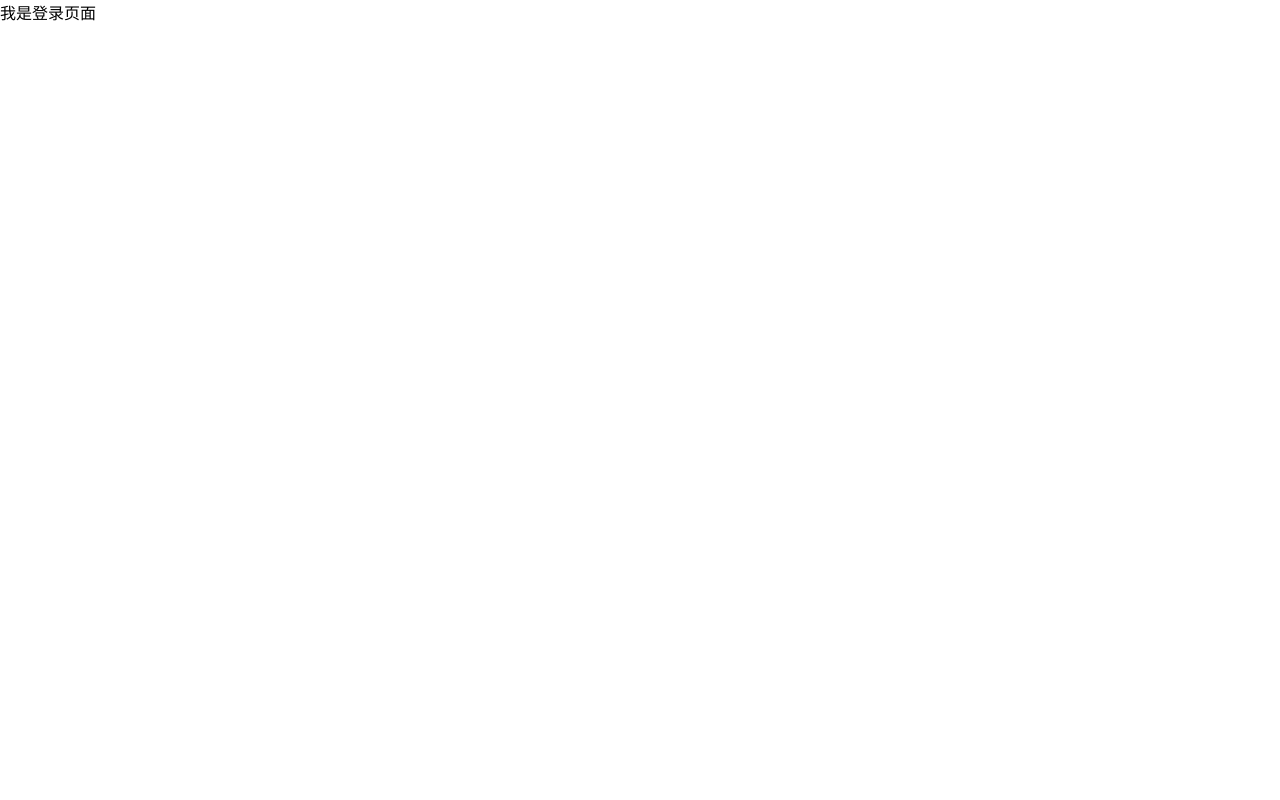
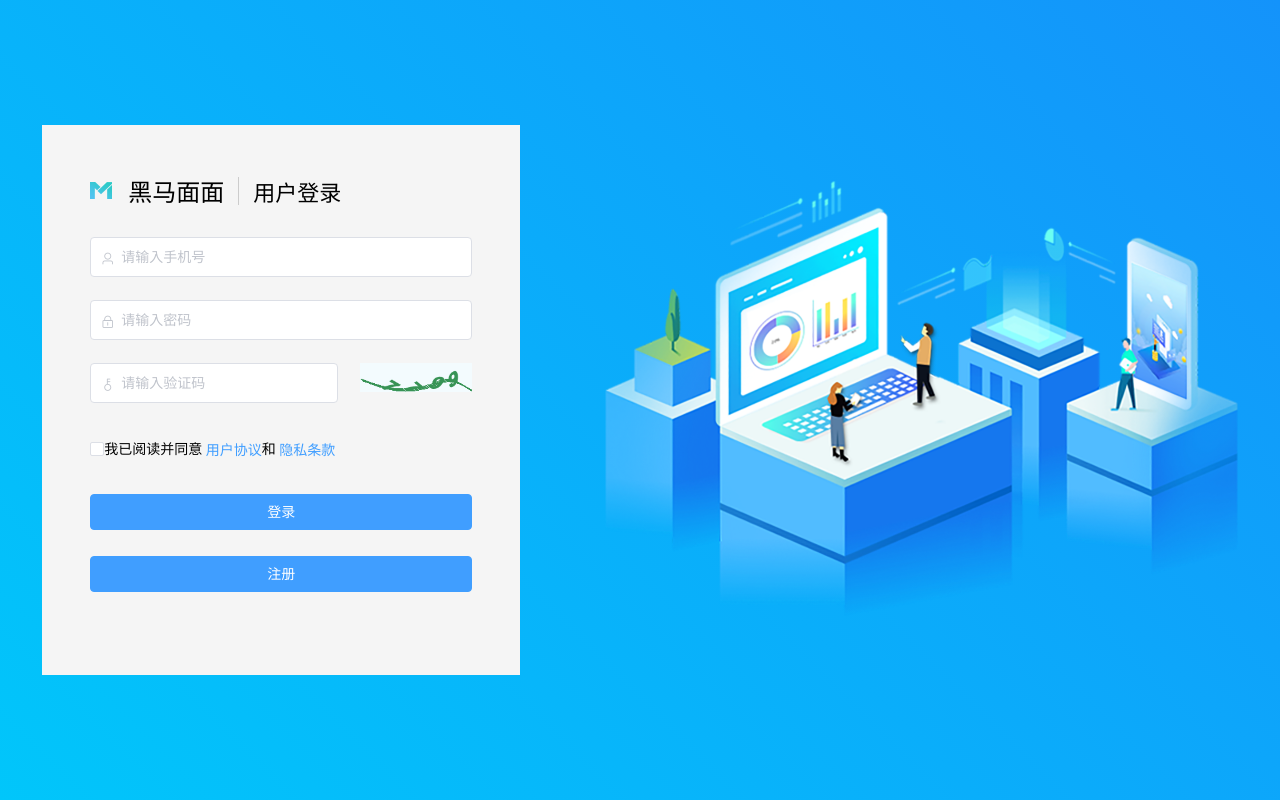
Before and after one commit to rhjy/interview-question, a Vue app: page /#/login in a window 1280 px wide. Built offline with nearby package versions, Linux system fonts and the light colour scheme.

Commit message:
完成手机号自定义验证

```diff
--- a/package.json
+++ b/package.json
@@ -11,6 +11,7 @@
     "axios": "^0.19.2",
     "core-js": "^3.6.4",
     "element": "^0.1.4",
+    "element-ui": "^2.13.1",
     "vue": "^2.6.11",
     "vue-router": "^3.1.6"
   },
--- a/src/App.vue
+++ b/src/App.vue
@@ -1,5 +1,5 @@
 <template>
-  <div>
+  <div id="app">
     <router-view></router-view>
   </div>
 </template>
--- a/src/main.js
+++ b/src/main.js
@@ -9,6 +9,9 @@ Vue.config.productionTip = false
 
 import router from '@/router'
 
+//导入element
+import "@/plugins/element.js"
+
 new Vue({
   render: h => h(App),
   router
--- /dev/null
+++ b/src/plugins/element.js
@@ -0,0 +1,5 @@
+import Vue from "vue";
+import ElementUI from "element-ui";
+import 'element-ui/lib/theme-chalk/index.css';
+
+Vue.use(ElementUI);
--- /dev/null
+++ b/src/styles/base.css
@@ -0,0 +1,54 @@
+* {
+  padding: 0;
+  margin: 0;
+  list-style: none;
+  text-decoration: none;
+  box-sizing: border-box;
+}
+html,
+body,
+#app {
+  height: 100%;
+}
+.login-container {
+  height: 100%;
+  display: flex;
+  align-items: center;
+  justify-content: space-around;
+  background: linear-gradient(225deg, #1493fa, #01c6fa);
+}
+.login-container .left {
+  width: 478px;
+  height: 550px;
+  padding: 48px;
+  background-color: #f5f5f5;
+}
+.login-container .left .title-box {
+  display: flex;
+  align-items: center;
+}
+.login-container .left .title-box img {
+  width: 22px;
+  height: 17px;
+  margin-right: 16px;
+}
+.login-container .left .title-box .title {
+  font-size: 24px;
+  margin-right: 14px;
+}
+.login-container .left .title-box .line {
+  width: 1px;
+  height: 28px;
+  background-color: #ccc;
+  display: inline-block;
+}
+.login-container .left .title-box .sub-title {
+  font-size: 22px;
+  margin-left: 14px;
+}
+.login-container .left .login-form {
+  margin-top: 29px;
+}
+.login-container .left .login-form .captcha {
+  width: 100%;
+}
--- a/src/styles/base.less
+++ b/src/styles/base.less
@@ -5,8 +5,58 @@
   text-decoration: none;
   box-sizing: border-box;
 }
+
 html,
 body,
 #app {
   height: 100%;
 }
+
+.login-container {
+  height: 100%;
+  display: flex;
+  align-items: center;
+  justify-content: space-around;
+  background: linear-gradient(225deg, #1493fa, #01c6fa);
+
+  .left {
+    width: 478px;
+    height: 550px;
+    padding: 48px;
+    background-color: #f5f5f5;
+
+    .title-box {
+      display: flex;
+      align-items: center;
+
+      img {
+        width: 22px;
+        height: 17px;
+        margin-right: 16px;
+      }
+
+      .title {
+        font-size: 24px;
+        margin-right: 14px;
+      }
+
+      .line {
+        width: 1px;
+        height: 28px;
+        background-color: #ccc;
+        display: inline-block;
+      }
+
+      .sub-title {
+        font-size: 22px;
+        margin-left: 14px;
+      }
+    }
+    .login-form{
+      margin-top: 29px;
+      .captcha{
+        width: 100%;
+      }
+    }
+  }
+}
--- a/src/views/login/index.vue
+++ b/src/views/login/index.vue
@@ -1,5 +1,106 @@
 <template>
-    <div>
-        我是登录页面
+  <div class="login-container">
+    <div class="left">
+      <div class="title-box">
+        <img src="@/assets/login_icon.png" alt />
+        <span class="title">黑马面面</span>
+        <span class="line"></span>
+        <span class="sub-title">用户登录</span>
+      </div>
+      <el-form :model="loginForm" class="login-form" :rules="rules">
+        <el-form-item prop="phone">
+          <el-input v-model="loginForm.phone" prefix-icon="el-icon-user" placeholder="请输入手机号"></el-input>
+        </el-form-item>
+        <el-form-item prop="password">
+          <el-input
+            v-model="loginForm.password"
+            prefix-icon="el-icon-lock"
+            placeholder="请输入密码"
+            show-password
+          ></el-input>
+        </el-form-item>
+        <el-form-item prop="code">
+          <el-row :gutter="22">
+            <el-col :span="16">
+              <el-input v-model="loginForm.code" prefix-icon="el-icon-key" placeholder="请输入验证码"></el-input>
+            </el-col>
+            <el-col :span="8">
+              <img class="captcha" src="@/assets/login_captcha.png" alt />
+            </el-col>
+          </el-row>
+        </el-form-item>
+        <el-form-item prop="isCheck">
+          <el-checkbox v-model="loginForm.isCheck"></el-checkbox>我已阅读并同意
+          <el-link type="primary" href="www.baidu.com">用户协议</el-link>和
+          <el-link type="primary" href="www.baidu.com">隐私条款</el-link>
+        </el-form-item>
+        <el-form-item>
+          <el-button style="width:100%" size="medium" type="primary">登录</el-button>
+        </el-form-item>
+        <el-form-item>
+          <el-button style="width:100%" size="medium" type="primary">注册</el-button>
+        </el-form-item>
+      </el-form>
     </div>
+    <div class="right">
+      <img src="@/assets/login_bg.png" alt />
+    </div>
+  </div>
 </template>
+
+<script>
+export default {
+  data() {
+    return {
+      loginForm: {
+        phone: "", //手机号
+        password: "", //密码
+        code: "", //验证码
+        isCheck: false //是否同意
+      },
+      rules: {
+        phone: [
+          {
+            validator: (rule, value, callback) => {
+              if (!value) {
+                callback("请输入是手机号");
+                return;
+              }
+              const reg = /^1[3456789][0-9]{9}$/;
+              if (!reg.test(value)) {
+                callback("请输入正确的手机号码");
+                return;
+              } else {
+                callback();
+              }
+            },
+            trigger: "blur"
+          }
+        ],
+        password: [
+          { required: true, message: "请输入密码", trigger: "blur" },
+          { min: 6, max: 16, message: "密码最小6位,最大16位", trigger: "blur" }
+        ],
+        code: [
+          { required: true, message: "请输入验证码", trigger: "blur" },
+          { min: 4, max: 4, message: "长度必须为4位", trigger: "blur" }
+        ],
+        isCheck: [
+          {
+            validator: (rule, value, callback) => {
+              if (!value) {
+                callback("是否同意用户协议和隐私条款");
+                return;
+              }
+            },
+            trigger: "change"
+          }
+        ]
+      }
+    };
+  }
+};
+</script>
+
+<style>
+</style>
```
Also changed, not shown: 1 other file (tests, documents, lock files or other folders).
